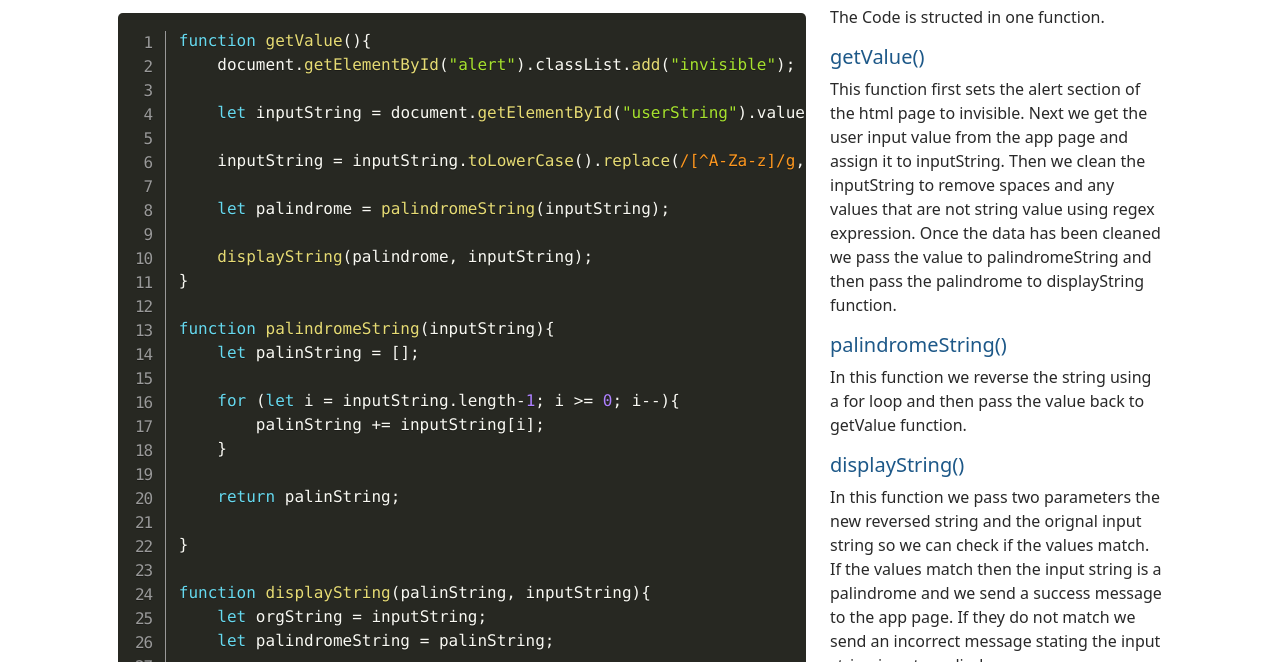
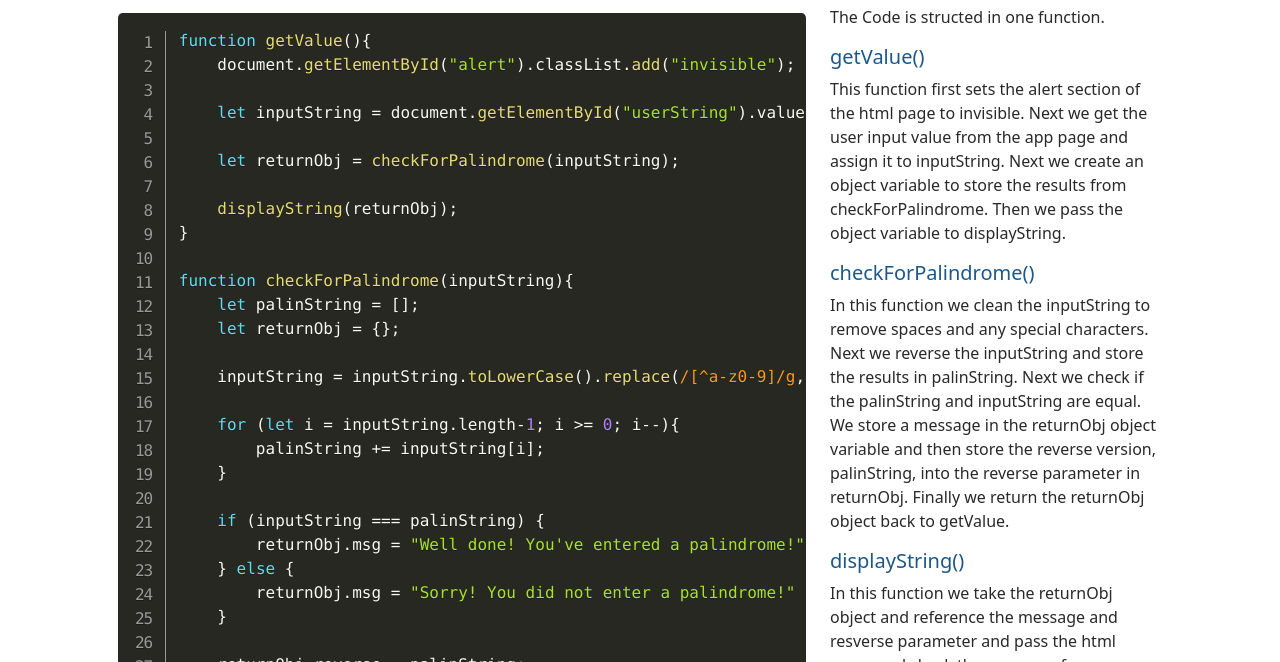
Before and after one commit to bearcaffeine/Radar, a plain HTML site: page code.html in a window 1280 px wide. Shown: the part 138-800 px from the top of the page. Drawn offline with nearby package versions, Linux system fonts and the light colour scheme.

Commit message:
Updated radar based on CF walkthrough

```diff
--- a/code.html
+++ b/code.html
@@ -64,35 +64,38 @@
 
                             let inputString = document.getElementById("userString").value;
 
-                            inputString = inputString.toLowerCase().replace(/[^A-Za-z]/g, '');
+                            let returnObj = checkForPalindrome(inputString);
 
-                            let palindrome = palindromeString(inputString);
-
-                            displayString(palindrome, inputString);
+                            displayString(returnObj);
                         }
 
-                        function palindromeString(inputString){
+                        function checkForPalindrome(inputString){
                             let palinString = [];
+                            let returnObj = {};
+
+                            inputString = inputString.toLowerCase().replace(/[^a-z0-9]/g, '');
 
                             for (let i = inputString.length-1; i >= 0; i--){
                                 palinString += inputString[i];
                             }
 
-                            return palinString;
+                            if (inputString === palinString) {
+                                returnObj.msg = "Well done! You've entered a palindrome!"
+                            } else {
+                                returnObj.msg = "Sorry! You did not enter a palindrome!"
+                            }
+
+                            returnObj.reverse = palinString;
+
+                            return returnObj;
 
                         }
 
-                        function displayString(palinString, inputString){
-                            let orgString = inputString;
-                            let palindromeString = palinString;
+                        function displayString(returnObj){
 
-                            if (palinString === orgString){
-                                document.getElementById("message").innerHTML = `Success, <strong>${palinString}</strong> is a Palindrome!`;
-                                document.getElementById("alert").classList.remove("invisible");
-                            } else {
-                                document.getElementById("message").innerHTML = `Sorry, <strong>${palinString}</strong> is not a Palindrome!`;
-                                document.getElementById("alert").classList.remove("invisible");
-                            }
+                            document.getElementById("alertHeader").innerHTML = returnObj.msg;
+                            document.getElementById("message").innerHTML = `Your phrase reversed is: ${returnObj.reverse}`;
+                            document.getElementById("alert").classList.remove("invisible");
 
                         }
                     </code>
@@ -101,13 +104,13 @@
                 <div class="col-lg-4">
                     <p>The Code is structed in one function.</p>
                     <h5>getValue()</h5>
-                    <p>This function first sets the alert section of the html page to invisible. Next we get the user input value from the app page and assign it to inputString. Then we clean the inputString to remove spaces and any values that are not string value using regex expression. Once the data has been cleaned we pass the value to palindromeString and then pass the palindrome to displayString function.</p>
+                    <p>This function first sets the alert section of the html page to invisible. Next we get the user input value from the app page and assign it to inputString. Next we create an object variable to store the results from checkForPalindrome. Then we pass the object variable to displayString.</p>
 
-                    <h5>palindromeString()</h5>
-                    <p>In this function we reverse the string using a for loop and then pass the value back to getValue function.</p>
+                    <h5>checkForPalindrome()</h5>
+                    <p>In this function we clean the inputString to remove spaces and any special characters. Next we reverse the inputString and store the results in palinString. Next we check if the palinString and inputString are equal. We store a message in the returnObj object variable and then store the reverse version, palinString, into the reverse parameter in returnObj. Finally we return the returnObj object back to getValue.</p>
 
                     <h5>displayString()</h5>
-                    <p>In this function we pass two parameters the new reversed string and the orignal input string so we can check if the values match. If the values match then the input string is a palindrome and we send a success message to the app page. If they do not match we send an incorrect message stating the input string is not a palindrome.</p>
+                    <p>In this function we take the returnObj object and reference the message and resverse parameter and pass the html commands back the app page for displaying the results.</p>
                 </div>
             </div>
         </div>
```
Also changed, not shown: app.html (+1 -1 lines), js/site.js (+19 -16 lines).
